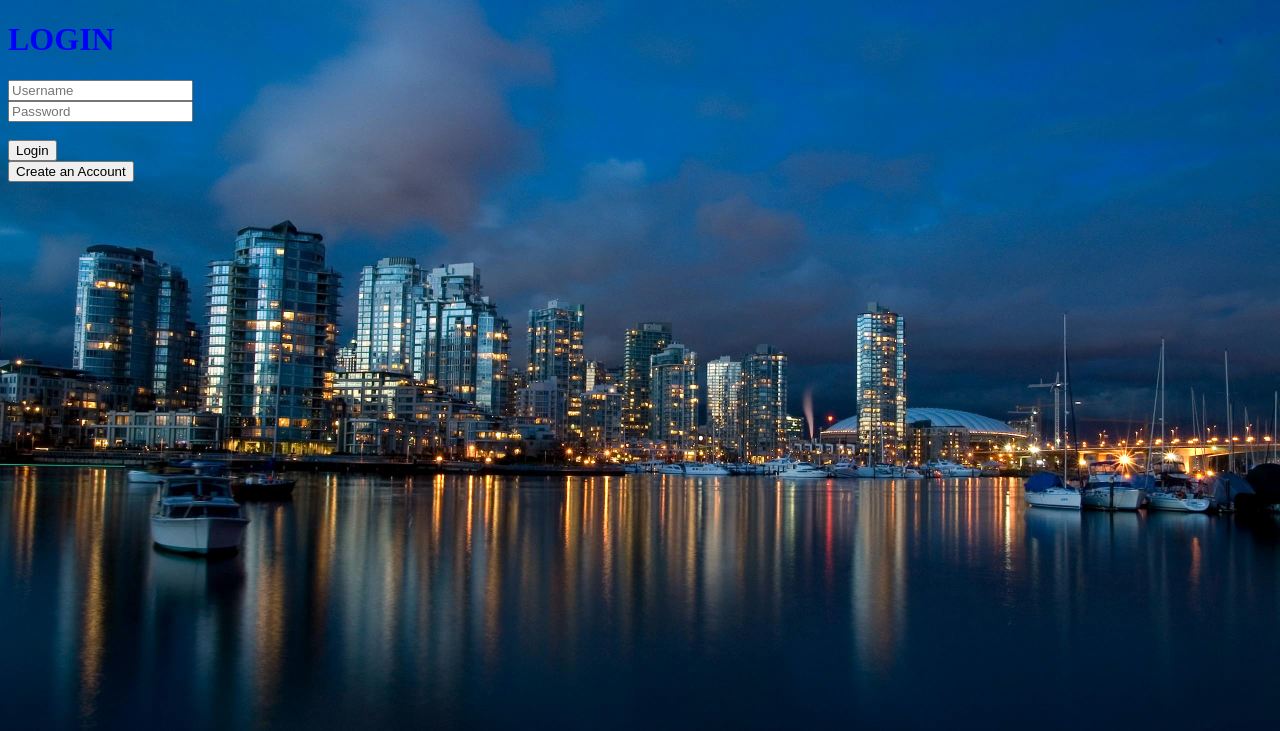
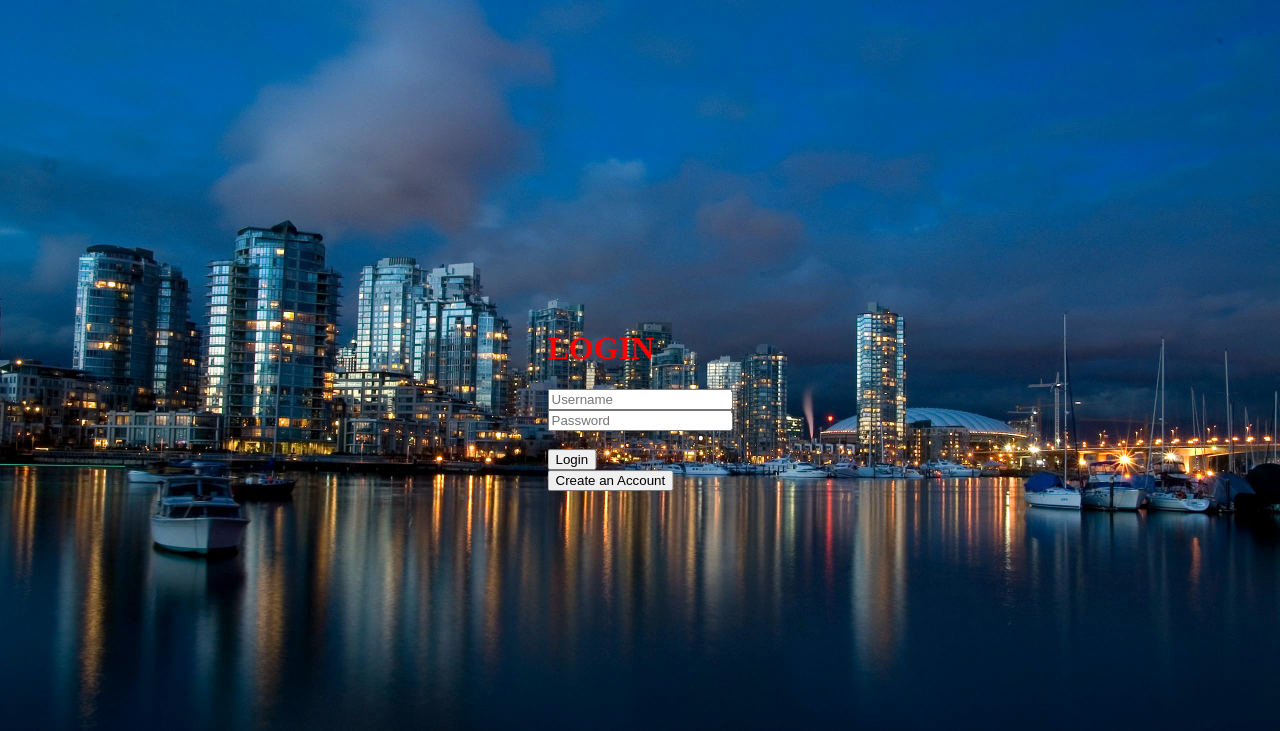
Before and after one commit to jkubath/GroupCalendar, a PHP site: page /php/login.php in a window 1280 px wide. Shown: the top 731 px of the page. Run offline with PHP 8.4, Linux system fonts and the light colour scheme; some libraries are stand-ins or nearby versions.

Commit message:
fixed background

```diff
--- a/css/clndr.css
+++ b/css/clndr.css
@@ -24,6 +24,7 @@ html[xmlns] .clearfix {
   -ms-user-select: none;
   /* IE10+ */
 }
+
 h4 {
   width: 75%;
   text-align: center;
@@ -35,10 +36,12 @@ h4 {
   padding: 1em;
   background: #b63642;
 }
+
 h5 {
   font-size: 1em;
   font-weight: bold;
 }
+
 p {
   text-align: center;
   font-family: 'Droid Sans Mono';
--- a/css/login.css
+++ b/css/login.css
@@ -1,7 +1,10 @@
+/*GLOBAL*/
 body {
 	background-image: url("../pictures/loginBackground.jpg");
+	background-repeat: no-repeat;
+	background-attachment: fixed;
+	background-position: center center;
 	background-size: cover;
-
 	/* Used for other browser support */
 	-webkit-background-size: cover;
   	-moz-background-size: cover;
@@ -10,14 +13,29 @@ body {
 }
 
 h1 {
-	color: blue;
+
 }
 
 p {
 	color: red;
 }
 
-.loginContainer {
-
+input {
 
 }
+
+/*CLASSES*/
+.loginContainer {
+	position: fixed;
+	top: 50%;
+	left: 50%;
+	transform: translate(-50%, -50%);
+}
+
+.username {
+}
+
+/*IDS*/
+#loginTitle {
+	color: red; // will change
+}
--- a/php/login.php
+++ b/php/login.php
@@ -30,7 +30,7 @@
   }
 
 function login(){
-  	?>
+?>
   	<!--//Make the login box -->
     <div class='login'>
     	<h1 id="loginTitle">LOGIN</h1>
```
